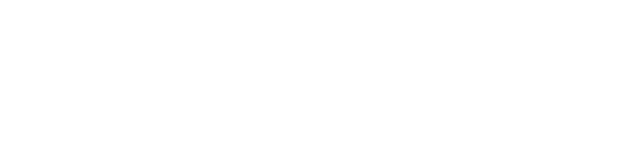
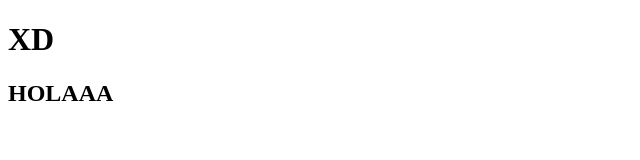
Before and after one commit to franjmarquez/clase10, a plain HTML site: page index.html in a window 1280 px wide. Shown: the whole page, without its empty margins (0-640 px from the left). Drawn offline with Linux system fonts and the light colour scheme.

Commit message:
subi footer

```diff
--- a/index.html
+++ b/index.html
@@ -7,6 +7,10 @@
     <title>Document</title>
 </head>
 <body>
+    <h1>XD</h1>
 
+    <footer>
+        <h2>HOLAAA</h2>
+    </footer>
 </body>
 </html>
```
